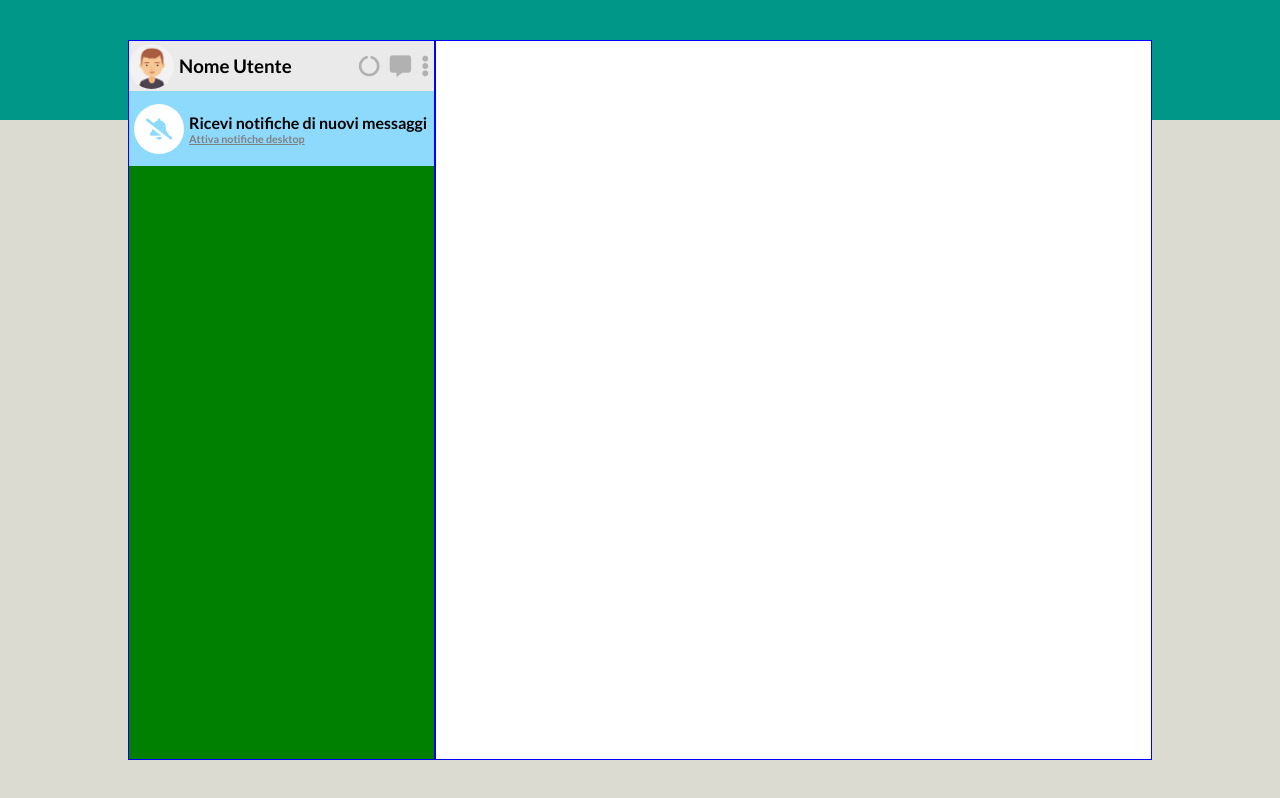
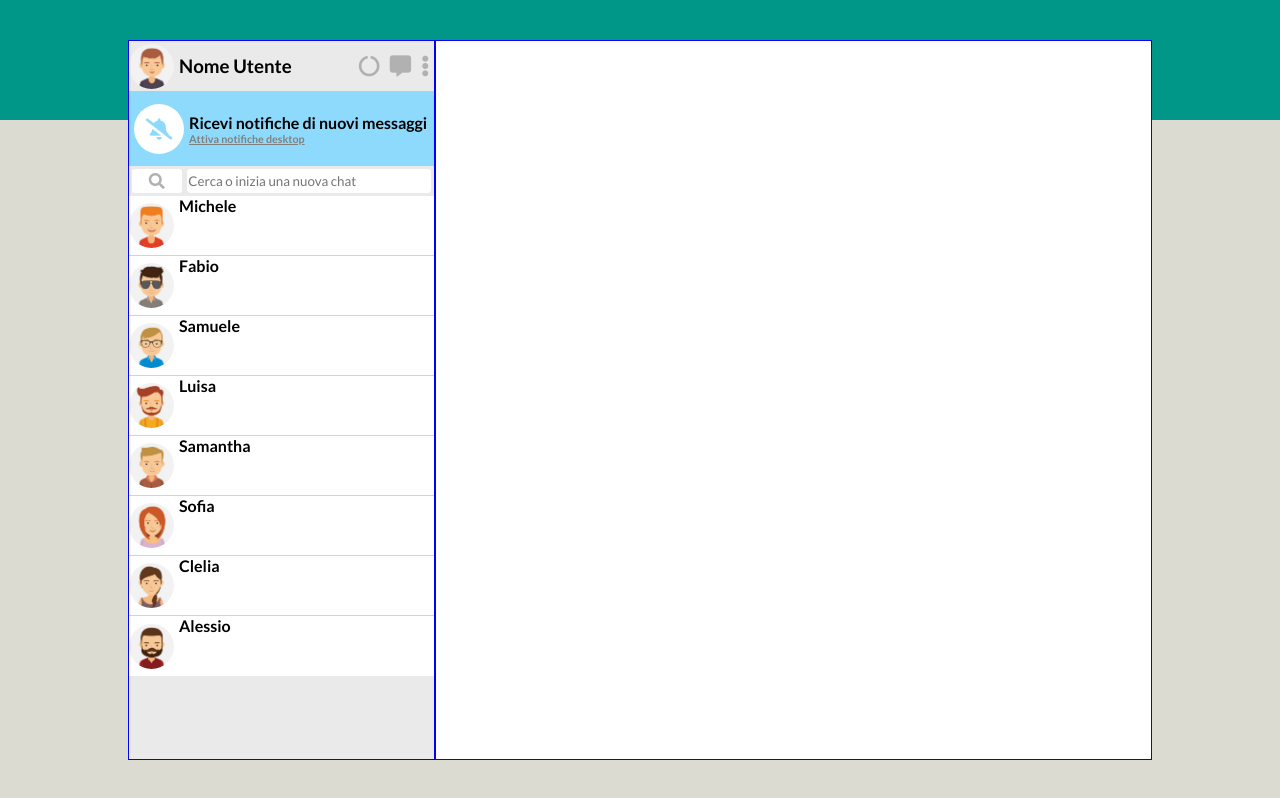
Before and after one commit to alessandro-falcone96/vue-boolzapp, a plain HTML site: page index.html in a window 1280 px wide. Drawn offline with nearby package versions, Linux system fonts and the light colour scheme.

Commit message:
Aggiunta lista delle chat con v-for

```diff
--- a/css/style.css
+++ b/css/style.css
@@ -39,6 +39,7 @@ main #parte-sinistra{
   min-width: 200px;;
   height: 100%;
   border: 1px solid blue;
+  background-color: #EAEAEA;
 }
 main #parte-destra{
   width: 70%;
@@ -50,23 +51,22 @@ main #parte-destra{
 /* Utente */
 #utente{
   height: 50px;
-  background-color: #EAEAEA;
   display: flex;
   justify-content: space-between;
 }
-#foto-nome{
+#utente #foto-nome{
   display: flex;
   align-items: center;
 }
-#foto-nome h3{
+#utente #foto-nome h3{
   margin-left: 5px;
 }
 
-#icone{
+#utente #icone{
   display: flex;
   align-items: center;
 }
-#icone i{
+#utente #icone i{
   margin: 0px 5px;
   color: #B1B1B1;
 }
@@ -98,5 +98,42 @@ main #parte-destra{
 /* Lista Chat */
 #lista-chat{
   height: calc(100% - 125px);
-  background-color: green;
 }
+#lista-chat #barra-ricerca{
+  display: flex;
+  justify-content: space-around;
+  align-items: center;
+  height: 30px;
+}
+#lista-chat #barra-ricerca div{
+  width: 50px;
+  height: 80%;
+  background-color: white;
+  color: #B1B1B1;
+  display: flex;
+  justify-content: center;
+  align-items: center;
+  border-radius: 3px;
+}
+#lista-chat #barra-ricerca input{
+  width: 80%;
+  height: 80%;
+  border: 1px solid white;
+  border-radius: 3px;
+}
+#lista-chat #chat{
+  background-color: white;
+}
+#lista-chat #chat div{
+  display: flex;
+  height: 60px;
+}
+#lista-chat #chat div:not(:last-child){
+  border-bottom: 1px solid lightgrey;
+}
+#lista-chat #chat div img{
+  align-self: center;
+}
+#lista-chat #chat div h4{
+  margin-left: 5px;
+}
--- a/index.html
+++ b/index.html
@@ -44,7 +44,19 @@
         </section>
 
         <section id="lista-chat">
+          <div id="barra-ricerca">
+            <div>
+              <i class="fas fa-search"></i>
+            </div>
 
+            <input type="text" name="" value="" placeholder="Cerca o inizia una nuova chat">
+          </div>
+          <div id="chat">
+            <div v-for="(item, index) in listaImmagini">
+              <img :src="listaImmagini[index]" alt="">
+              <h4>{{listaChat[index]}}</h4>
+            </div>
+          </div>
         </section>
 
       </section>
--- a/js/script.js
+++ b/js/script.js
@@ -1 +1,18 @@
 // Inserisci il codice qui
+var app = new Vue(
+  {
+    el: '#chat',
+    data: {
+      listaImmagini: ['img/avatar_1.jpg',
+                      'img/avatar_2.jpg',
+                      'img/avatar_3.jpg',
+                      'img/avatar_4.jpg',
+                      'img/avatar_5.jpg',
+                      'img/avatar_6.jpg',
+                      'img/avatar_7.jpg',
+                      'img/avatar_8.jpg'
+                      ],
+      listaChat: ['Michele', 'Fabio', 'Samuele', 'Luisa', 'Samantha', 'Sofia', 'Clelia', 'Alessio']
+    }
+  }
+);
```
